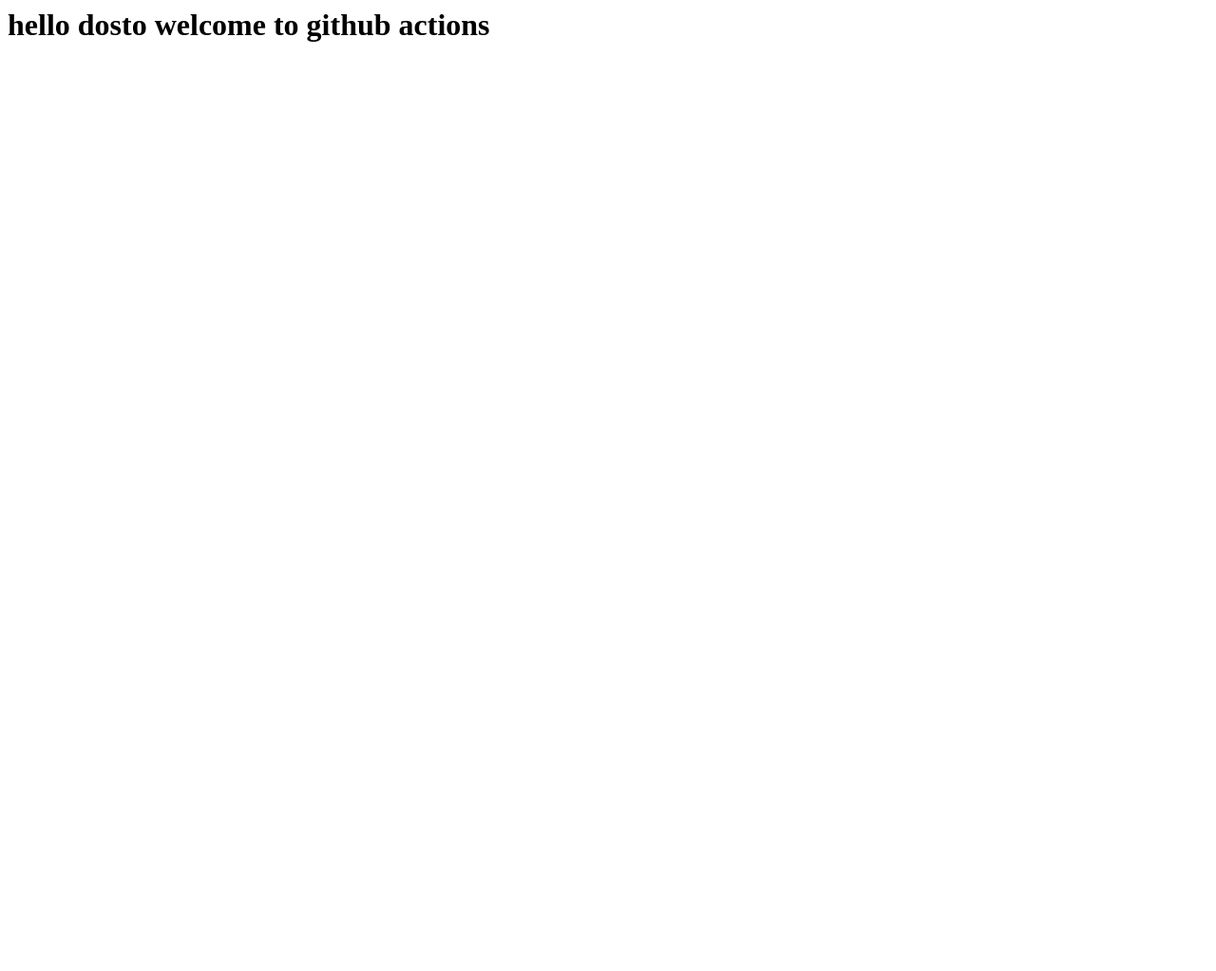
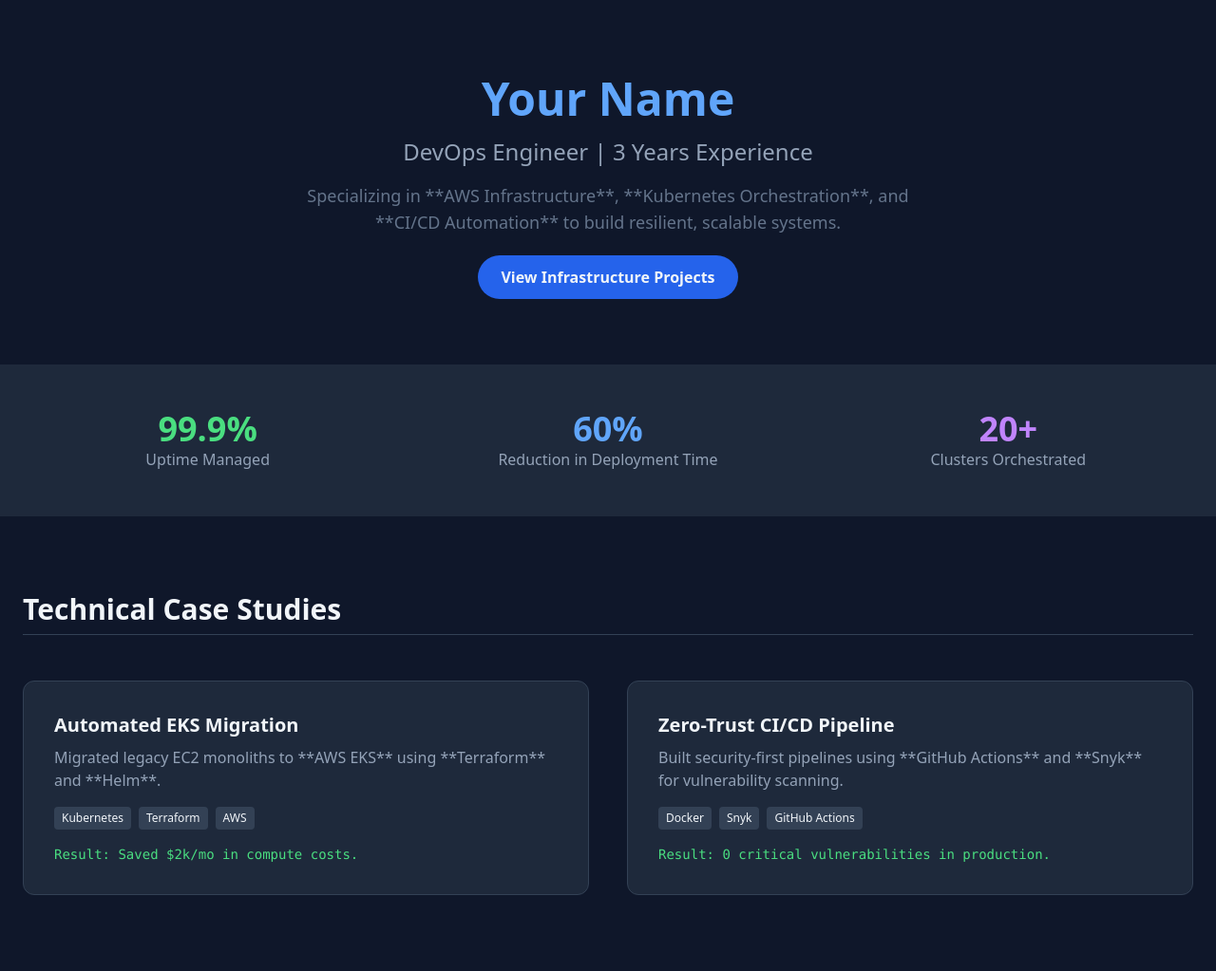
Before and after one commit to kapilk582/github-actions, a plain HTML site: page index.html in a window 1280 px wide. Shown: the whole page at 95% size. Before the commit the page ends 800 px from the top, so only its background shows below. Drawn offline with nearby package versions, Linux system fonts and the light colour scheme.

Commit message:
added index.html

```diff
--- a/index.html
+++ b/index.html
@@ -1 +1,74 @@
-<h1>hello dosto welcome to github actions<h1>
+<!DOCTYPE html>
+<html lang="en">
+<head>
+    <meta charset="UTF-8">
+    <meta name="viewport" content="width=device-width, initial-scale=1.0">
+    <title>Your Name | DevOps Engineer</title>
+    <script src="https://cdn.tailwindcss.com"></script>
+</head>
+<body class="bg-slate-900 text-slate-100 font-sans">
+
+    <!-- Header / Hero Section -->
+    <header class="container mx-auto px-6 py-20 text-center">
+        <h1 class="text-5xl font-extrabold text-blue-400 mb-4">Your Name</h1>
+        <p class="text-2xl text-slate-400">DevOps Engineer | 3 Years Experience</p>
+        <p class="mt-4 text-lg max-w-2xl mx-auto text-slate-500">
+            Specializing in **AWS Infrastructure**, **Kubernetes Orchestration**, and **CI/CD Automation** to build resilient, scalable systems.
+        </p>
+        <div class="mt-8">
+            <a href="#projects" class="bg-blue-600 hover:bg-blue-700 px-6 py-3 rounded-full font-bold">View Infrastructure Projects</a>
+        </div>
+    </header>
+
+    <!-- Key Impact Stats (The 3-Year Pro Level) -->
+    <section class="bg-slate-800 py-12">
+        <div class="container mx-auto px-6 grid grid-cols-1 md:grid-cols-3 gap-8 text-center">
+            <div>
+                <h3 class="text-4xl font-bold text-green-400">99.9%</h3>
+                <p class="text-slate-400">Uptime Managed</p>
+            </div>
+            <div>
+                <h3 class="text-4xl font-bold text-blue-400">60%</h3>
+                <p class="text-slate-400">Reduction in Deployment Time</p>
+            </div>
+            <div>
+                <h3 class="text-4xl font-bold text-purple-400">20+</h3>
+                <p class="text-slate-400">Clusters Orchestrated</p>
+            </div>
+        </div>
+    </section>
+
+    <!-- Project Section (Focus on Problems/Solutions) -->
+    <section id="projects" class="container mx-auto px-6 py-20">
+        <h2 class="text-3xl font-bold mb-12 border-b border-slate-700 pb-2">Technical Case Studies</h2>
+        <div class="grid grid-cols-1 md:grid-cols-2 gap-10">
+
+            <!-- Project 1 -->
+            <div class="bg-slate-800 p-8 rounded-xl border border-slate-700 hover:border-blue-500 transition">
+                <h3 class="text-xl font-bold mb-2">Automated EKS Migration</h3>
+                <p class="text-slate-400 mb-4">Migrated legacy EC2 monoliths to **AWS EKS** using **Terraform** and **Helm**.</p>
+                <div class="flex flex-wrap gap-2 mb-4">
+                    <span class="text-xs bg-slate-700 px-2 py-1 rounded">Kubernetes</span>
+                    <span class="text-xs bg-slate-700 px-2 py-1 rounded">Terraform</span>
+                    <span class="text-xs bg-slate-700 px-2 py-1 rounded">AWS</span>
+                </div>
+                <p class="text-sm text-green-400 font-mono">Result: Saved $2k/mo in compute costs.</p>
+            </div>
+
+            <!-- Project 2 -->
+            <div class="bg-slate-800 p-8 rounded-xl border border-slate-700 hover:border-blue-500 transition">
+                <h3 class="text-xl font-bold mb-2">Zero-Trust CI/CD Pipeline</h3>
+                <p class="text-slate-400 mb-4">Built security-first pipelines using **GitHub Actions** and **Snyk** for vulnerability scanning.</p>
+                <div class="flex flex-wrap gap-2 mb-4">
+                    <span class="text-xs bg-slate-700 px-2 py-1 rounded">Docker</span>
+                    <span class="text-xs bg-slate-700 px-2 py-1 rounded">Snyk</span>
+                    <span class="text-xs bg-slate-700 px-2 py-1 rounded">GitHub Actions</span>
+                </div>
+                <p class="text-sm text-green-400 font-mono">Result: 0 critical vulnerabilities in production.</p>
+            </div>
+
+        </div>
+    </section>
+
+</body>
+</html>
```
